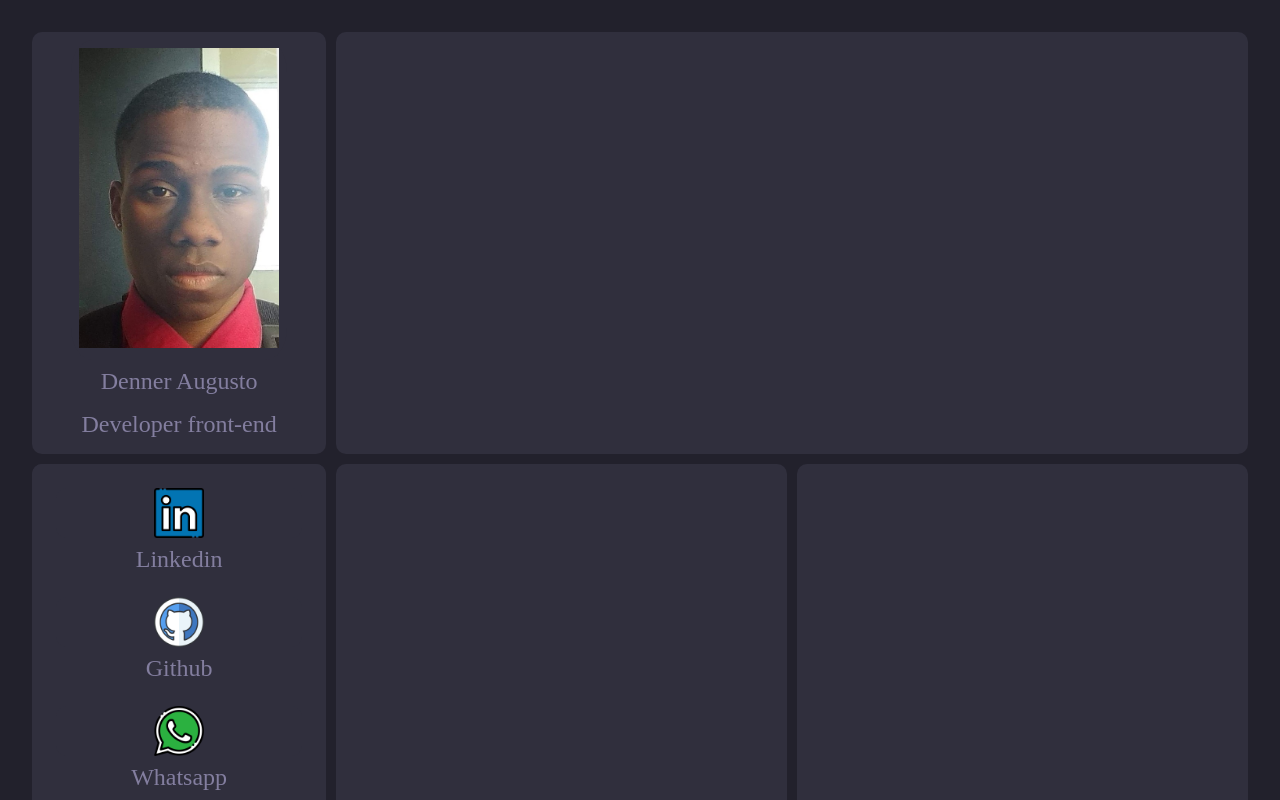
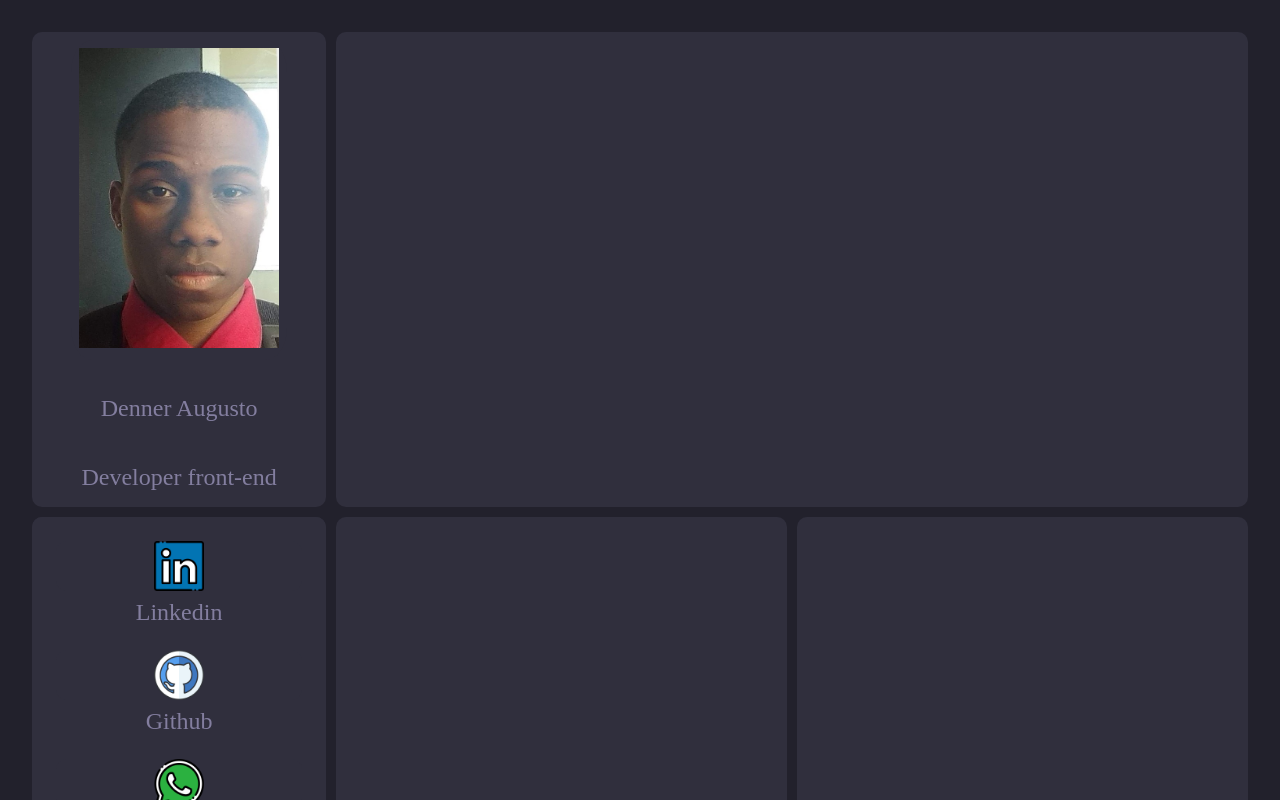
Before and after one commit to denner-august/curriculo-2.0, a Next.js app: page / in a window 1280 px wide. Shown: the top 800 px of the page. Built offline with nearby package versions, Linux system fonts and the light colour scheme.

Commit message:
Update Global.ts

```diff
--- a/src/styles/Global.ts
+++ b/src/styles/Global.ts
@@ -10,7 +10,7 @@ export const GlobalStyle = createGlobalStyle`
 }
 
 *{
-    height: 100% ;
+    /* height: 100% ; */
     margin: 0;
     padding: 0.5rem;
     box-sizing: border-box;
@@ -28,12 +28,10 @@ h1,h2,p,ul,li,a{
 .container{
   display: grid;
   grid-template-columns: 1fr 2fr 2fr;
-  grid-template-rows: 1fr 1fr 1fr 1fr 1fr;
+  grid-template-rows: 1fr 1fr 0.5fr 0.5fr 0.5fr;
   grid-auto-columns: 1fr;
   gap: 10px 10px;
   grid-auto-flow: row;
-  height: 150vh ;
-
 }
 
 .social {
@@ -59,11 +57,13 @@ border-radius:var(--bord-card) ;
 
 .experience { grid-area: 4 / 1 / 5 / 2;
 background-color:var( --bg-cards);
-border-radius:var(--bord-card) }
+border-radius:var(--bord-card);
+}
 
 .education { grid-area: 5 / 1 / 6 / 2;
 background-color:var( --bg-cards);
-border-radius:var(--bord-card) }
+border-radius:var(--bord-card);
+}
 
 .projects { grid-area: 1 / 2 / 2 / 4;
 background-color:var( --bg-cards);
```
